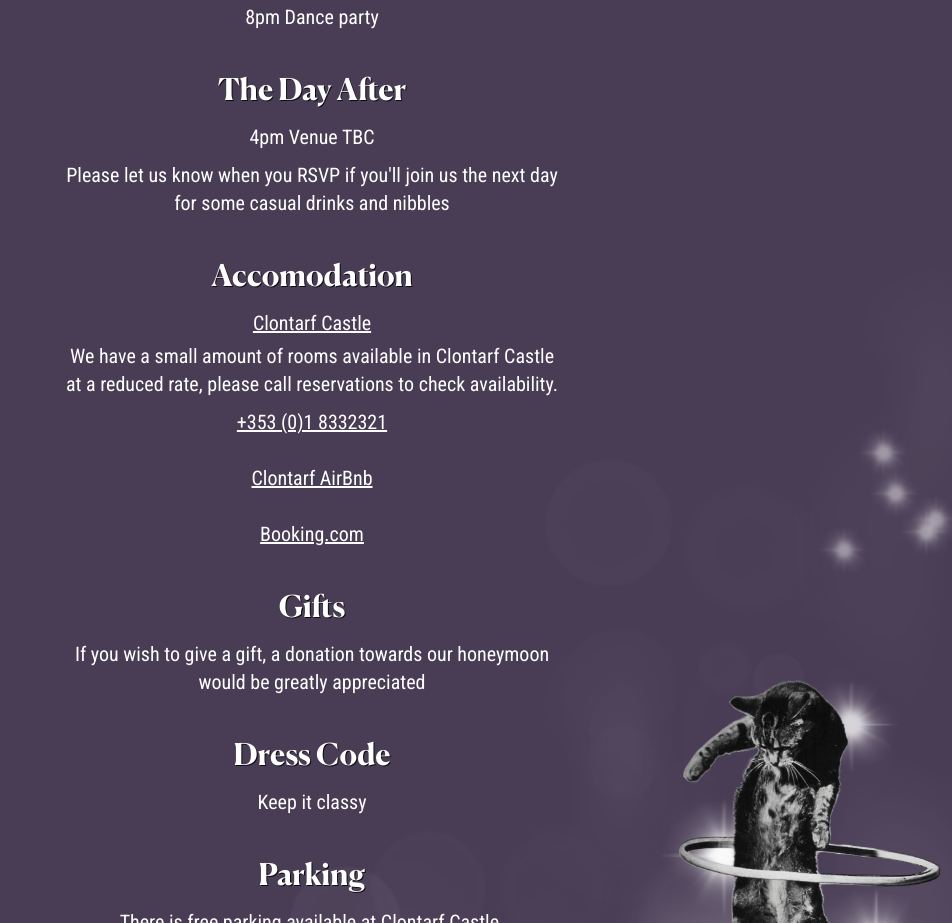
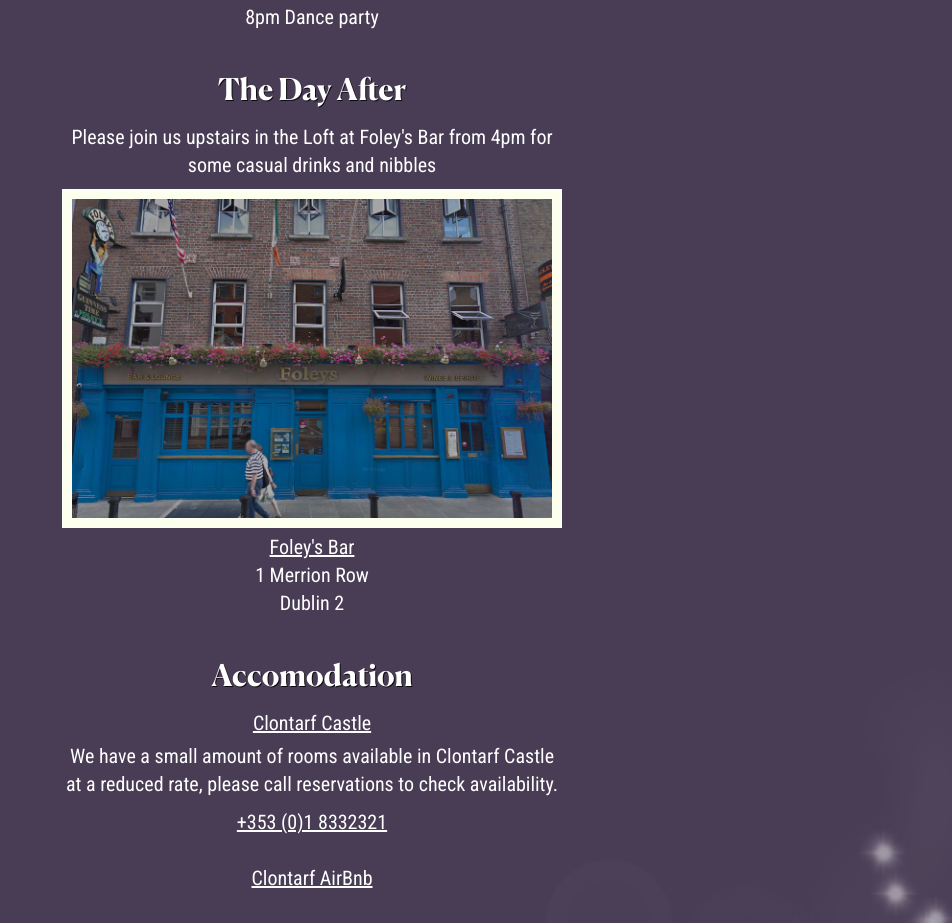
Before and after one commit to hamster666/wedding, a plain HTML site: page details.html in a window 1280 px wide. Shown: the part 1197-2120 px from the top of the page, without its empty margins (328-1280 px from the left). Drawn offline with nearby package versions, Linux system fonts and the light colour scheme; a web font is replaced by a local one.

Commit message:
foleys details

```diff
--- a/details.html
+++ b/details.html
@@ -66,8 +66,13 @@
         <p>8pm Dance party</p>
 
         <h2>The Day After</h2>
-        <p>4pm Venue TBC</p>
-        <p>Please let us know when you RSVP if you'll join us the next day for some casual drinks and nibbles</p>
+
+        <p>Please join us upstairs in the Loft at Foley's Bar from 4pm for some casual drinks and nibbles</p>
+        <img src="./img/foleys.png" class="party" alt="">
+        <br />
+        <p><a href="https://www.foleys.ie/">Foley's Bar</a>
+        <br />1 Merrion Row
+        <br />Dublin 2</p>
 
         <h2>Accomodation</h2>
         <a href="https://www.booking.com/hotel/ie/clontarfcastlehotel.en-gb.html?aid=1288307;label=metagha-link-localuniversalIE-hotel-200692_dev-desktop_los-1_bw-64_dow-Friday_defdate-0_room-0_lang-en_curr-EUR_gstadt-2_rateid-0_aud-0_cid-92;sid=e8f9d02f779837244deb7dc118acabb8;all_sr_blocks=7817_105325186_2_0_0;checkin=2019-02-22;checkout=2019-02-23;dest_id=-1502554;dest_type=city;dist=0;group_adults=2;group_children=0;hapos=1;highlighted_blocks=7817_105325186_2_0_0;hpos=1;no_rooms=1;room1=A%2CA;sb_price_type=total;sr_order=popularity;srepoch=1545332430;srpvid=f07e85a73c2c03a5;type=total;ucfs=1&#hotelTmpl">
```
Also changed, not shown: our-story.html (+0 -2 lines), img/foleys.png (added).
